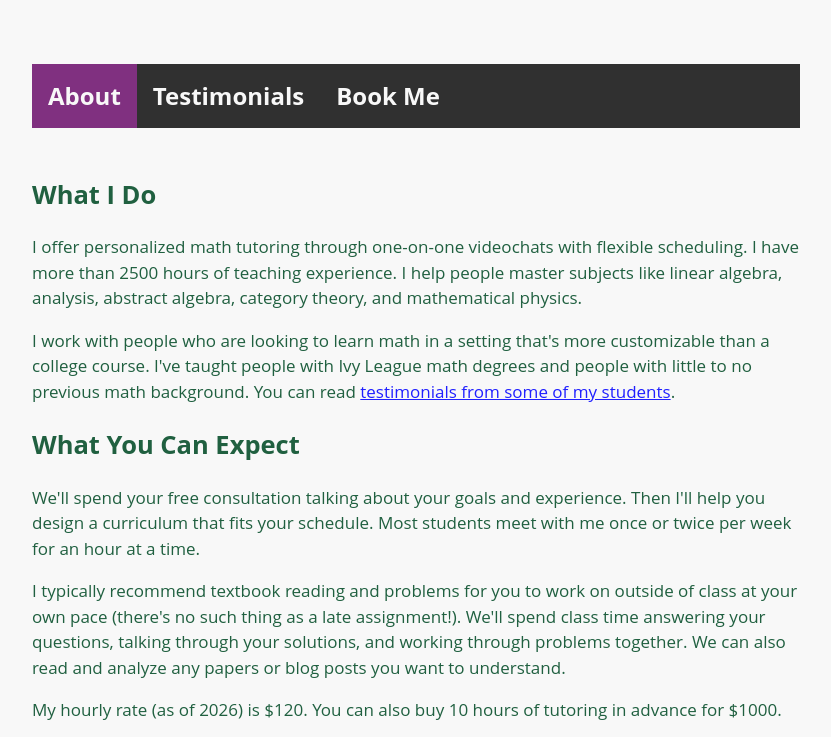
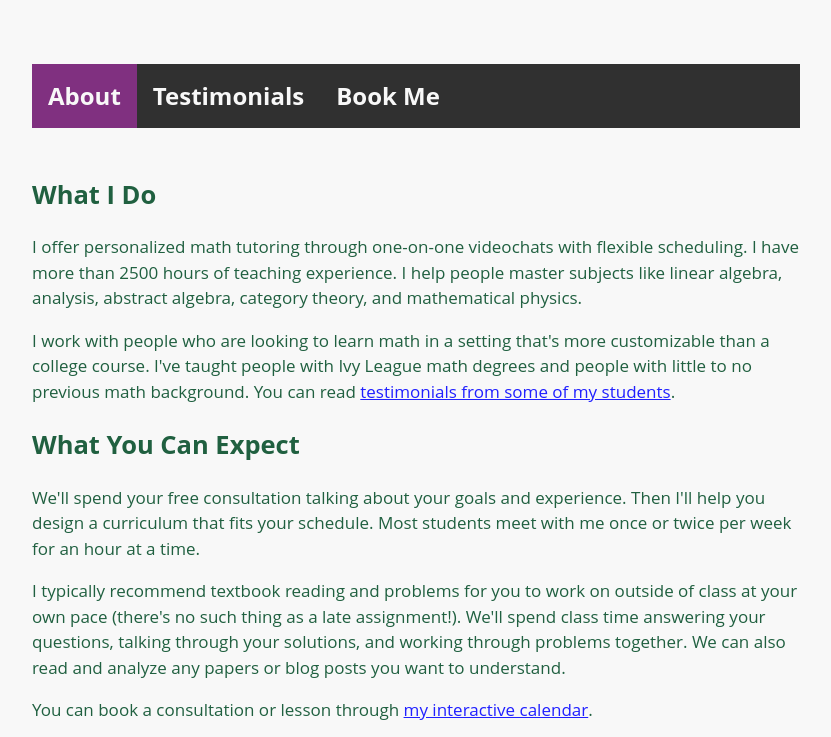
Before and after one commit to mark-moon/mark-moon.github.io, a plain HTML site: page index.html in a window 1280 px wide. Shown: the top 737 px of the page, without its empty margins (224-1055 px from the left). Drawn offline with Linux system fonts and the light colour scheme.

Commit message:
Update index.html

```diff
--- a/index.html
+++ b/index.html
@@ -70,8 +70,8 @@
         <h2>What You Can Expect</h2>
         <p>We'll spend your free consultation talking about your goals and experience. Then I'll help you design a curriculum that fits your schedule. Most students meet with me once or twice per week for an hour at a time.</p>
         <p>I typically recommend textbook reading and problems for you to work on outside of class at your own pace (there's no such thing as a late assignment!). We'll spend class time answering your questions, talking through your solutions, and working through problems together. We can also read and analyze any papers or blog posts you want to understand.</p>
-        <p>My hourly rate (as of 2026) is $120. You can also buy 10 hours of tutoring in advance for $1000.</p>
-
+<!--        <p>My hourly rate (as of 2026) is $120. You can also buy 10 hours of tutoring in advance for $1000.</p>
+-->
         <p>You can book a consultation or lesson through <a href="booking.html">my interactive calendar</a>.</p>
 
         <h2>Does This Sound Like You?</h2>
```
